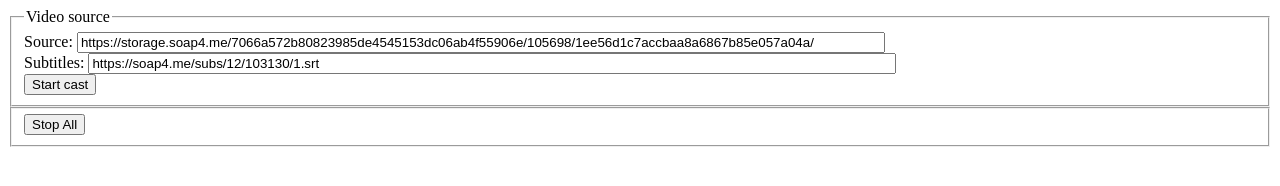
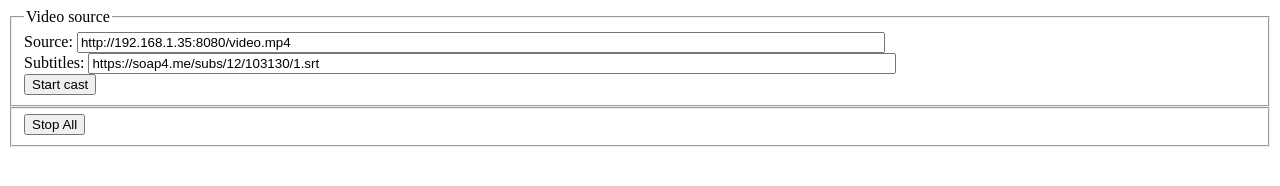
Before and after one commit to ZSmartHome/homecaster, a website: page index.html in a window 1280 px wide. Drawn offline with Linux system fonts and the light colour scheme.

Commit message:
use local file

```diff
--- a/index.html
+++ b/index.html
@@ -13,7 +13,7 @@
         <div>
             <label>
                 Source:
-                <input class="video__source" type="text" id="video-source-url" value="https://storage.soap4.me/7066a572b80823985de4545153dc06ab4f55906e/105698/1ee56d1c7accbaa8a6867b85e057a04a/">
+                <input class="video__source" type="text" id="video-source-url" value="http://192.168.1.35:8080/video.mp4">
             </label>
         </div>
         <div>
```
